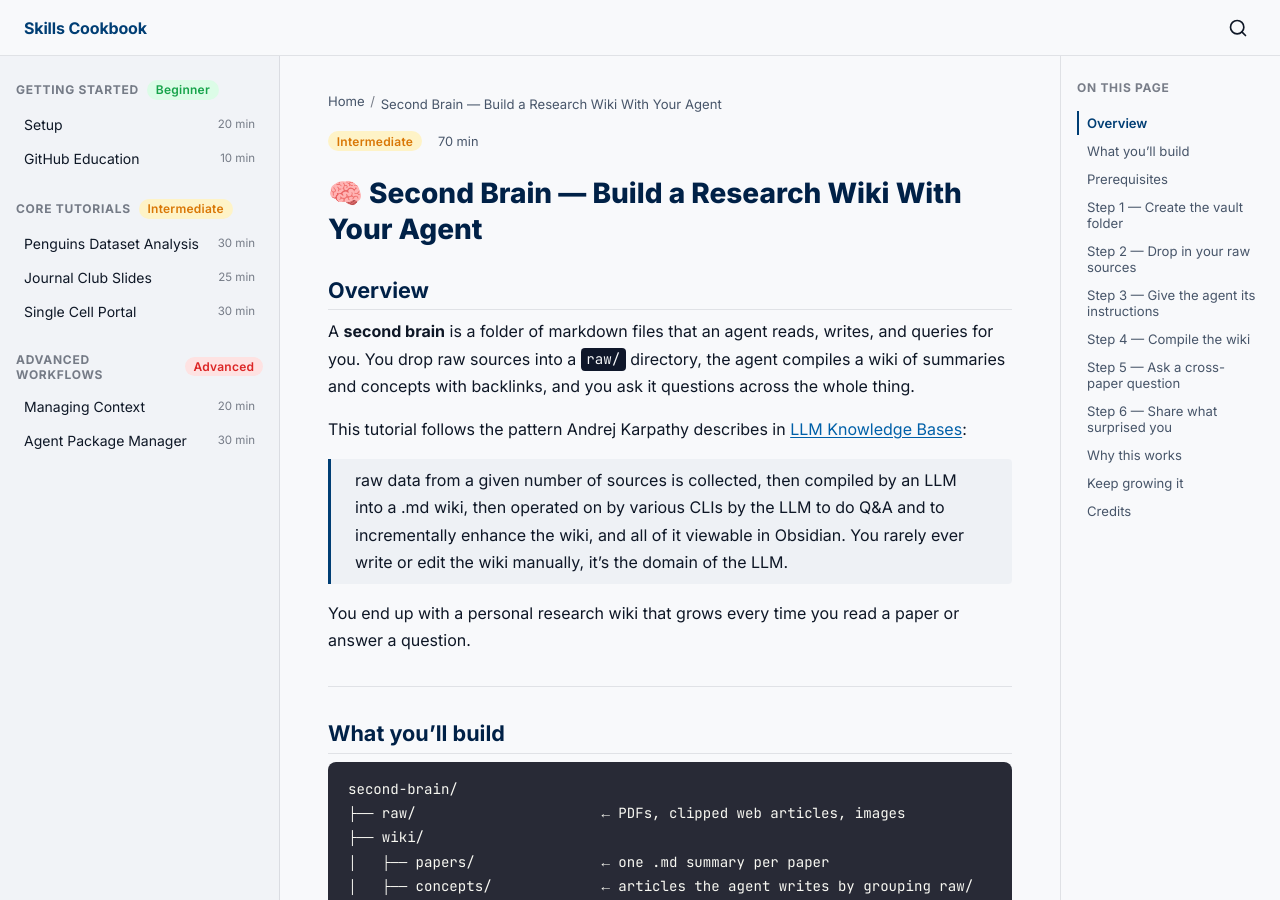
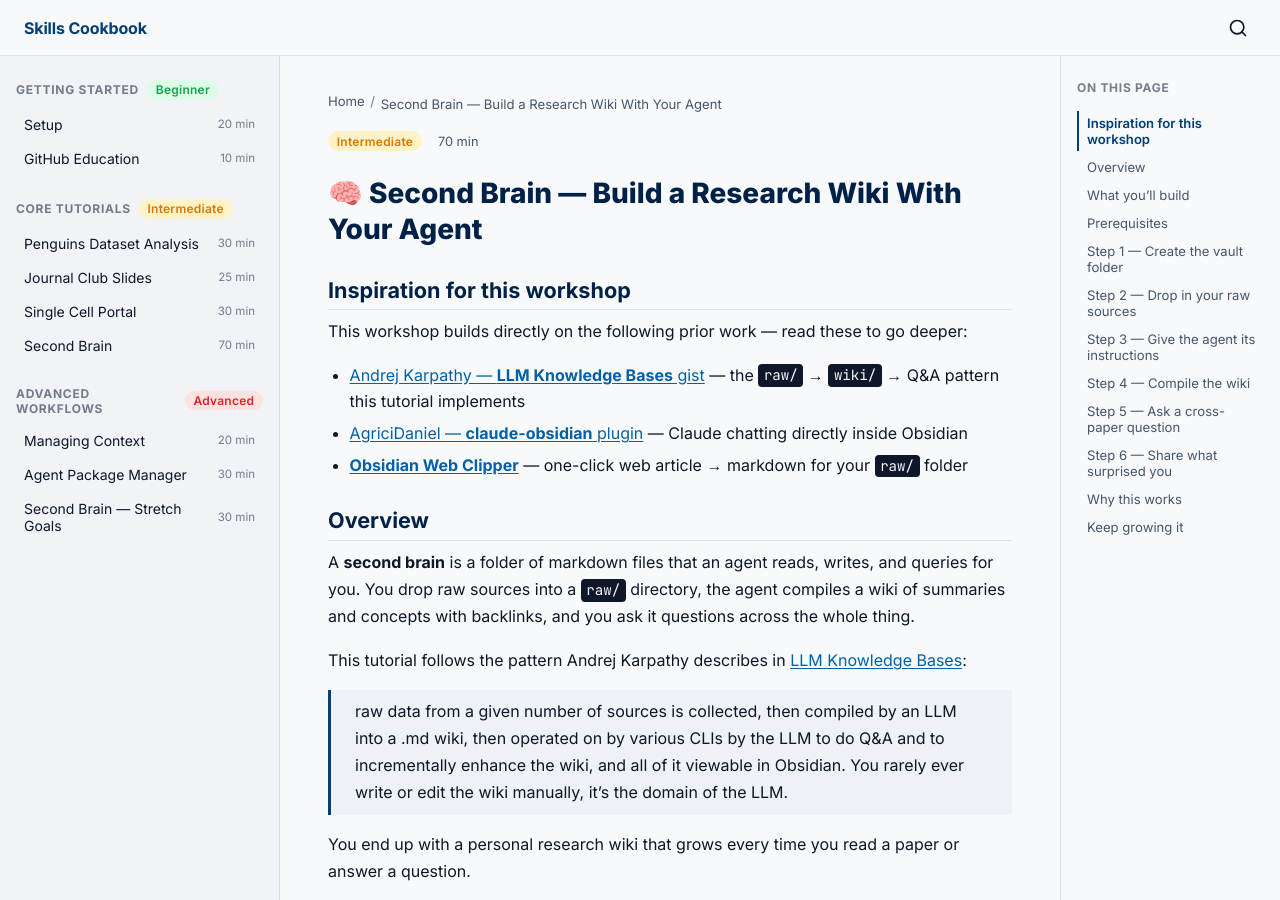
Before and after one commit to neurogenomics/agentic-life-sciences-tutorial, a Jekyll site: the page built from tutorials/09-second-brain.md, in a window 1280 px wide and 900 px high. Built offline with Jekyll 4.4.1, drawn with Linux system fonts in a browser that asks for light colours; some of the changed text lies outside the part shown.

Commit message:
Add Second Brain tutorials to sidebar nav; promote credits
- Second Brain tutorial lives in Core Tutorials; Stretch Goals lives
  in Advanced Workflows.
- Move the Credits list to the top of the Second Brain tutorial and
  re-frame it as the workshop's inspiration — Karpathy's LLM
  Knowledge Bases gist, claude-obsidian plugin, Obsidian Web Clipper.

```diff
--- a/_data/navigation.yml
+++ b/_data/navigation.yml
@@ -20,6 +20,9 @@ sections:
       - title: Single Cell Portal
         url: /tutorials/04-single-cell-portal
         time: "30 min"
+      - title: Second Brain
+        url: /tutorials/09-second-brain
+        time: "70 min"
   - title: Advanced Workflows
     difficulty: advanced
     items:
@@ -29,3 +32,6 @@ sections:
       - title: Agent Package Manager
         url: /tutorials/07-apm
         time: "30 min"
+      - title: Second Brain — Stretch Goals
+        url: /tutorials/10-second-brain-stretch
+        time: "30 min"
--- a/tutorials/09-second-brain.md
+++ b/tutorials/09-second-brain.md
@@ -6,6 +6,14 @@ time_estimate: "70 min"
 ---
 
 # 🧠 Second Brain — Build a Research Wiki With Your Agent
+
+## Inspiration for this workshop
+
+This workshop builds directly on the following prior work — read these to go deeper:
+
+- [Andrej Karpathy — **LLM Knowledge Bases** gist](https://gist.github.com/karpathy/442a6bf555914893e9891c11519de94f) — the `raw/` → `wiki/` → Q&A pattern this tutorial implements
+- [AgriciDaniel — **claude-obsidian** plugin](https://github.com/AgriciDaniel/claude-obsidian) — Claude chatting directly inside Obsidian
+- [**Obsidian Web Clipper**](https://obsidian.md/clipper) — one-click web article → markdown for your `raw/` folder
 
 ## Overview
 
@@ -195,11 +203,3 @@ After the workshop, the loop is:
 3. Periodically ask the agent to **lint** the wiki — find inconsistencies, suggest new concept articles, propose merges.
 
 The [stretch-goals tutorial](./10-second-brain-stretch) covers linting, the claude-obsidian plugin, and matplotlib-figure outputs.
-
----
-
-## Credits
-
-- [Andrej Karpathy — LLM Knowledge Bases gist](https://gist.github.com/karpathy/442a6bf555914893e9891c11519de94f)
-- [AgriciDaniel — claude-obsidian plugin](https://github.com/AgriciDaniel/claude-obsidian)
-- [Obsidian Web Clipper](https://obsidian.md/clipper)
```
